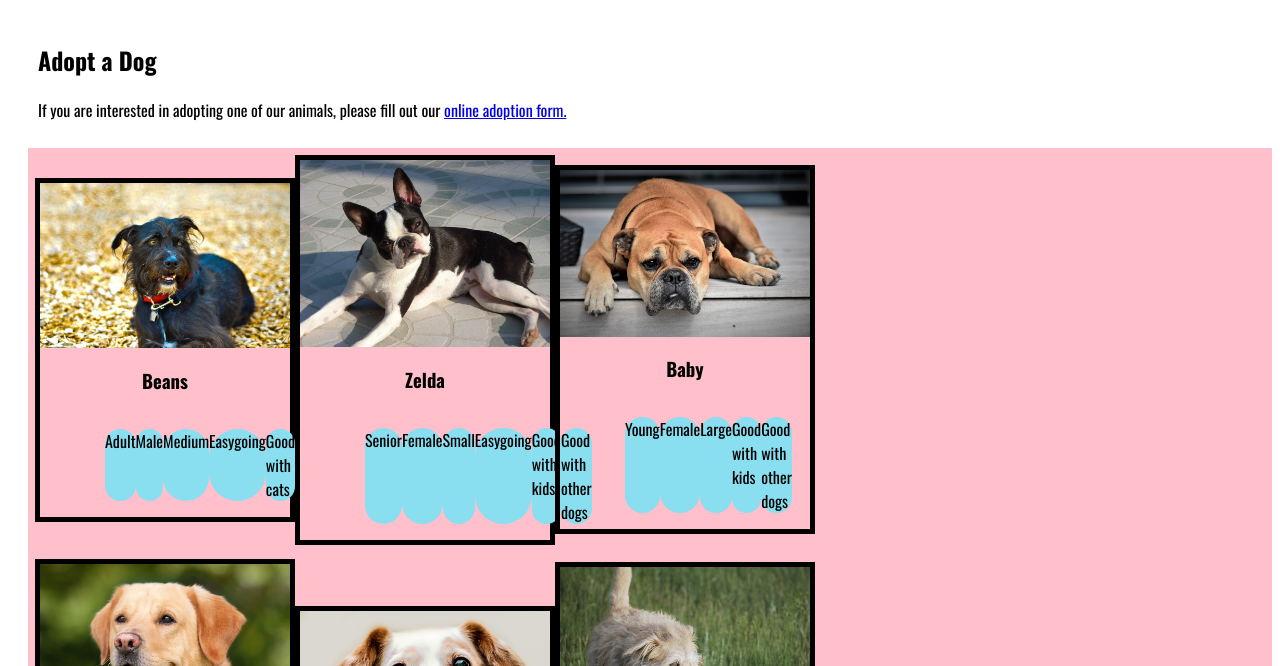
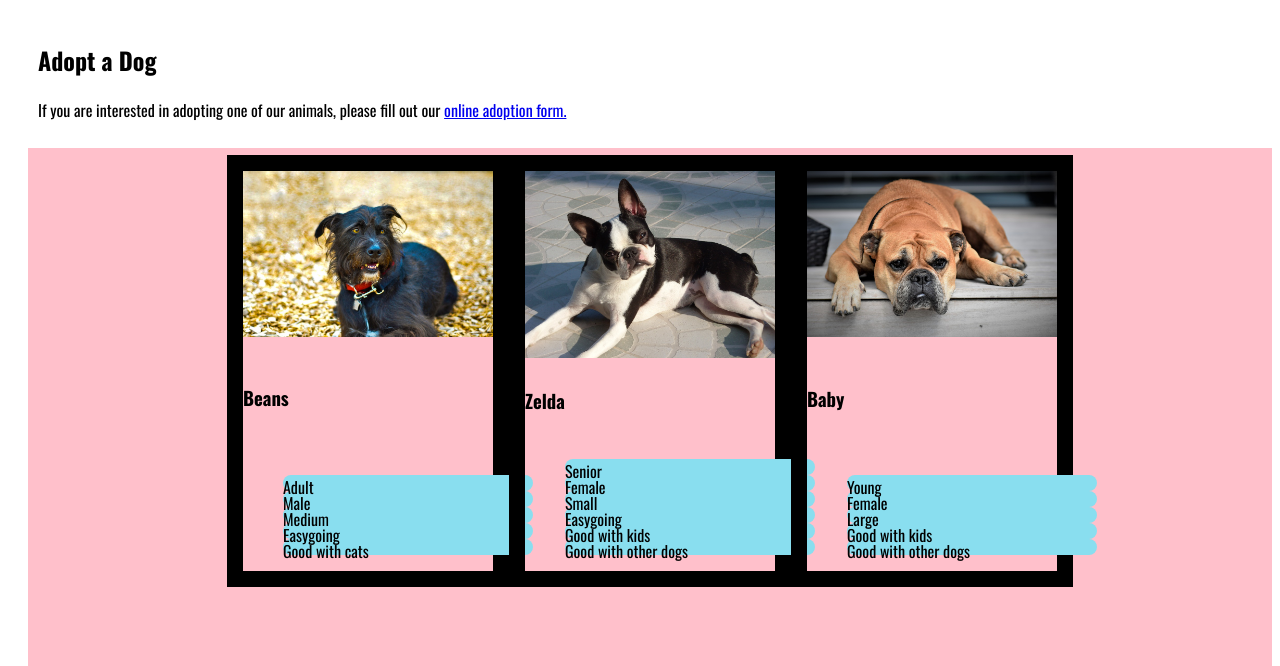
Before and after one commit to Momentum-Team-12/dog-adoption-website-hjoyheath, a plain HTML site: page index.html in a window 1280 px wide. Shown: the part 100-766 px from the top of the page. Drawn offline with nearby package versions, Linux system fonts and the light colour scheme.

Commit message:
reordered css

```diff
--- a/styles.css
+++ b/styles.css
@@ -9,6 +9,11 @@ h1{
     border-bottom: 2px solid #89DEEF;
     color: white;
 }
+
+h3{
+    margin: none;
+    border: none;
+}
 .about{
     margin-left: 20px;
     padding:10px;
@@ -18,34 +23,17 @@ h1{
     display: flex;
     background-color: pink;
     flex-wrap: wrap;
-    justify-content:flex-start;
+    justify-content:center;
     margin-left: 20px;
-    align-items: center;
+    align-items: stretch;
 }
 section{
     display:flex;
     margin: 5px;
     padding: 2px;
-    align-items: center;
-
-
-}
-
-ul,li{
-    list-style: none;
-    display: flex;
-    width: 10em;
-
-}
-
-.dog-card{
-    border: 5px solid black;
-    padding: 0;
-    display: flex;
-    flex-direction: column;
-    align-items: center;
-    justify-content: center;
-
+    align-items:stretch;
+    justify-content: space-between;
+    height: 500px;
 }
 
 .dog-card ul li{
@@ -53,5 +41,22 @@ ul,li{
     background-color: #89DEEF;
     display: flex;
     flex-wrap: wrap;
-    justify-content:center;
+    justify-content: space-between;
+    align-items: flex-start;
+    padding: 0;
+    width: 250px;
+    height: 1em;
 }
+
+.dog-card{
+    border: 1em solid black;
+    padding: none;
+    margin: none;
+    display: flex;
+    flex-flow:column;
+    align-items:flex-start;
+    justify-content: space-between;
+    flex-shrink: 1;
+    width:250px;
+    height:400px;
+}
```
